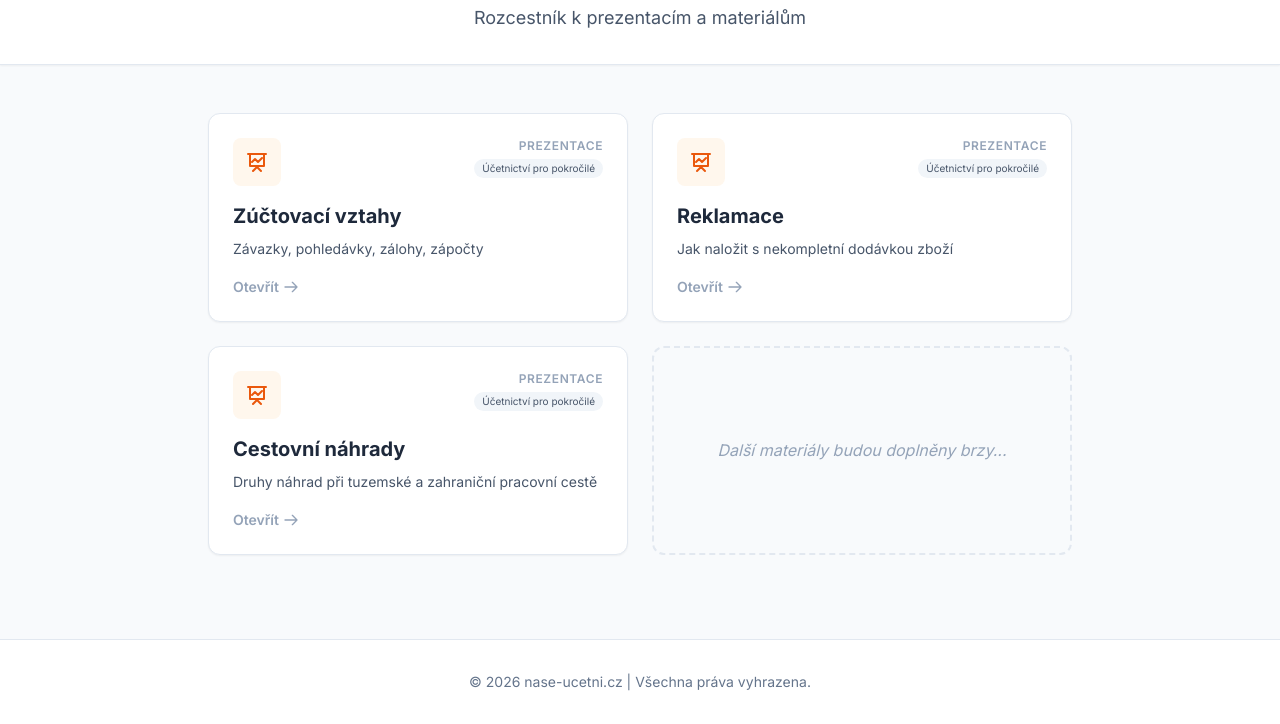
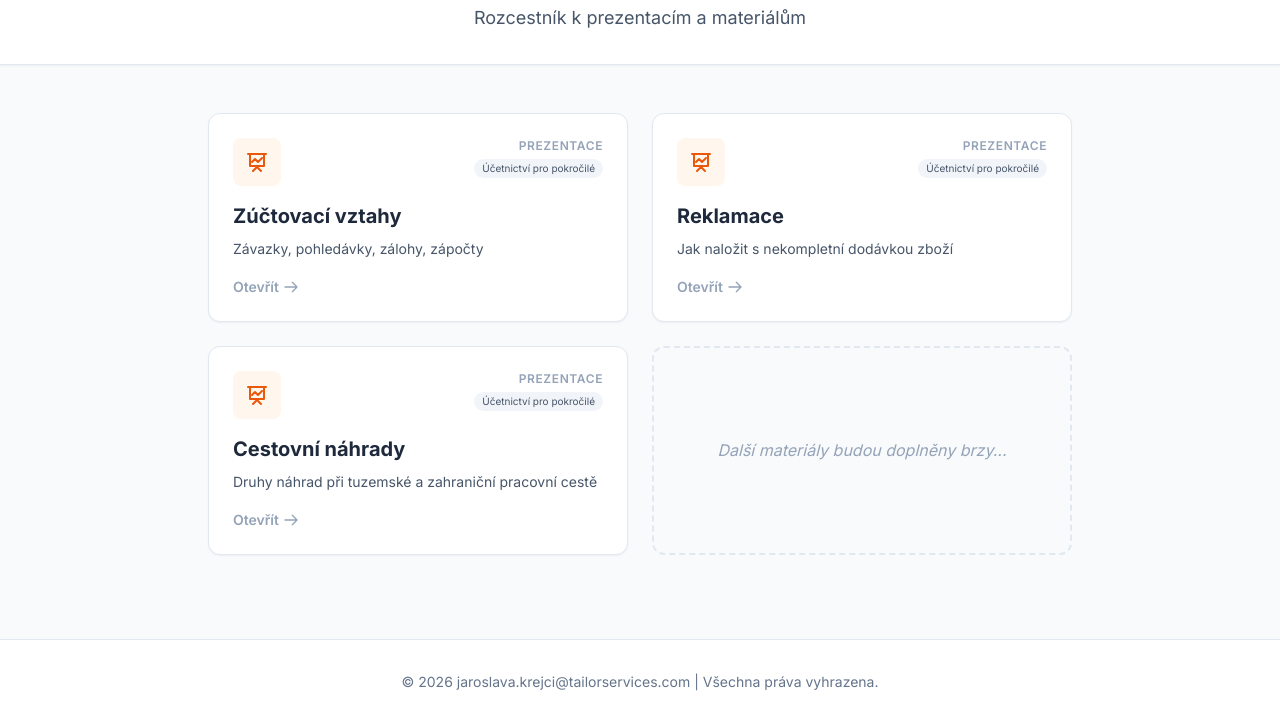
Before and after one commit to janbkrejci/nase-ucetni.cz, a plain HTML site: page index.html in a window 1280 px wide. Shown: the part 76-800 px from the top of the page. Drawn offline with nearby package versions, Linux system fonts and the light colour scheme.

Commit message:
Update footer copyright to mailto link

```diff
--- a/index.html
+++ b/index.html
@@ -27,7 +27,7 @@
 
     <footer class="py-8 border-t border-slate-200 bg-white">
         <div class="container mx-auto px-4 text-center text-slate-500 text-sm">
-            &copy; 2026 nase-ucetni.cz | Všechna práva vyhrazena.
+            &copy; 2026 <a href="mailto:jaroslava.krejci@tailorservices.com" class="hover:text-slate-800 transition-colors">jaroslava.krejci@tailorservices.com</a> | Všechna práva vyhrazena.
         </div>
     </footer>
 
```
